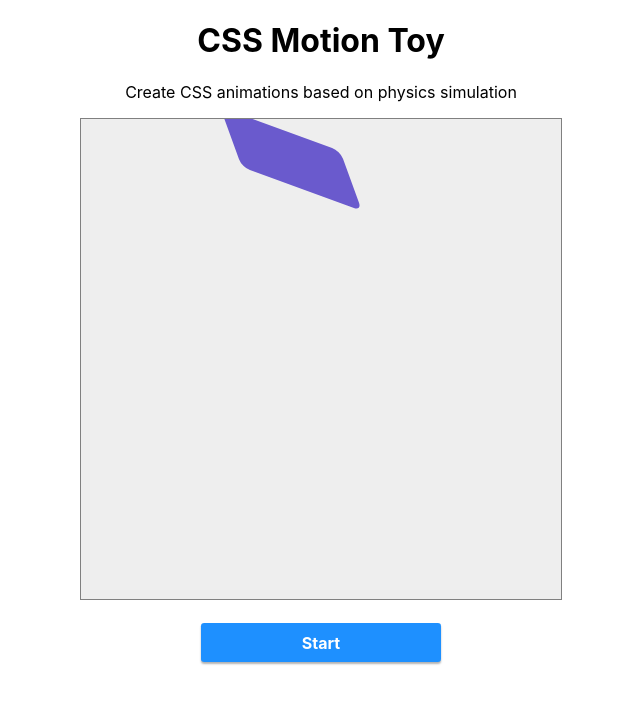
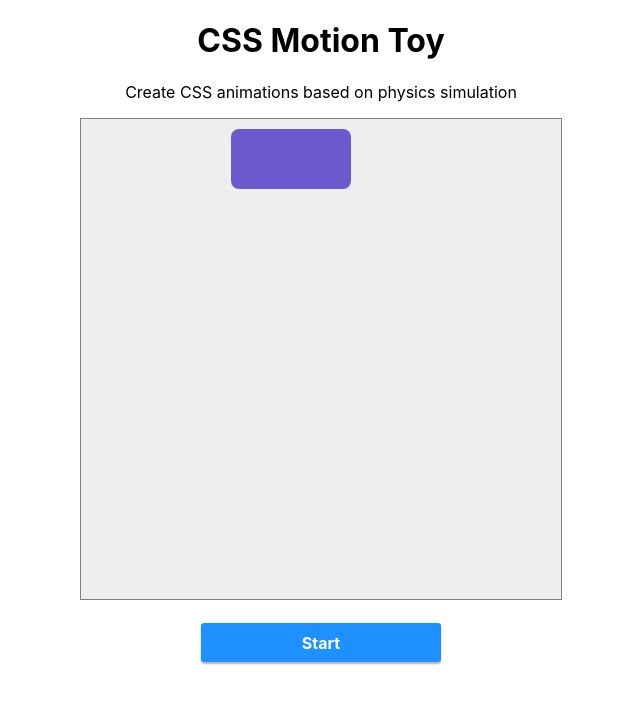
Before and after one commit to tomsoderlund/css-motion-toy, a React (Create React App) app: page / in a window 1280 px wide. Shown: the top 704 px of the page, without its empty margins (319-959 px from the left). Built offline with nearby package versions, Linux system fonts and the light colour scheme.

Commit message:
More flexible app structure

```diff
--- a/src/App/App.js
+++ b/src/App/App.js
@@ -3,13 +3,68 @@ import './App.css'
 
 import Simulator from '../components/Simulator'
 
+const activeTemplateIndex = 0
+
+const templates = [
+  {
+    name: 'bounce',
+    startState: {
+      // X, Y, Z, rotation, opacity
+      position: [150, 10, 0, 0, 1],
+      speed: [0, 0, 0, 0, 0],
+      acceleration: [0, 2, 0, 0, 0]
+    },
+    appliedRules: [
+      { name: 'bounce' }
+    ]
+  },
+
+  {
+    name: 'blackhole',
+    startState: {
+      // X, Y, Z, rotation, opacity
+      position: [150, 10, 0, 0, 1],
+      speed: [20, 20, 0, 0, 0],
+      acceleration: [0, 0, 0, 0, 0]
+    },
+    appliedRules: [
+      { name: 'blackhole' }
+    ]
+  }
+]
+
+const options = {
+  skew: true,
+  stretch: false,
+  friction: 0.1,
+  timerInterval: 50
+}
+
+const objectToCSS = obj => Object.keys(obj).reduce((result, key) => result + `${key}: ${obj[key]}; `, '')
+
 class App extends Component {
+  constructor (props) {
+    super(props)
+    this.state = {
+      propName: 'this prop'
+    }
+  }
+
+  logOutput ({ comment, position, speed, acceleration, elapsedTime, styles }) {
+    console.log(`${elapsedTime / 100}% { ${objectToCSS(styles)}}`)
+  }
+
   render () {
     return (
       <div className='App'>
         <h1>CSS Motion Toy</h1>
         <p>Create CSS animations based on physics simulation</p>
-        <Simulator />
+        <Simulator
+          startState={templates[activeTemplateIndex].startState}
+          appliedRules={templates[activeTemplateIndex].appliedRules}
+          options={options}
+          handleOutput={this.logOutput}
+        />
       </div>
     )
   }
--- /dev/null
+++ b/src/common/constants.js
@@ -0,0 +1,6 @@
+// Dimensions
+export const X = 0
+export const Y = 1
+export const Z = 2
+export const ROTATION = 3
+export const OPACITY = 4
--- /dev/null
+++ b/src/common/rules.js
@@ -0,0 +1,25 @@
+import { X, Y, Z, ROTATION } from './constants'
+
+export default {
+
+  bounce: {
+    apply: ({ dimension = Y, wallPosition = 250, position, speed, acceleration, elapsedTime, options }) => {
+      if (position[dimension] > wallPosition) {
+        position[dimension] = wallPosition
+        speed[dimension] = -speed[dimension] * (1 - options.friction)
+        speed[ROTATION] = -speed[ROTATION] * (1 - options.friction)
+        position[ROTATION] = position[ROTATION] * (1 - options.friction) // slow down to zero
+      }
+    }
+  },
+
+  blackhole: {
+    apply: ({ gravity = 0.01, holePosition = [150, 150], position, speed, acceleration, elapsedTime, options }) => {
+      for (let dimension = X; dimension <= Z; dimension++) {
+        acceleration[dimension] = (holePosition[dimension] - position[dimension]) * gravity
+        speed[dimension] *= (1 - options.friction / 10)
+      }
+    }
+  }
+
+}
--- a/src/components/Simulator.js
+++ b/src/components/Simulator.js
@@ -1,6 +1,9 @@
 import React, { Component, Fragment } from 'react'
 
 import styled from 'styled-components'
+
+import { X, Y, Z, ROTATION, OPACITY } from '../common/constants'
+import rules from '../common/rules'
 
 const SimulatorContainer = styled.div`
   position: relative;
@@ -21,51 +24,22 @@ const TheBox = styled.div`
   border-radius: 1em;
 `
 
-const TIMER_INTERVAL = 50
-const FRICTION = 0.1
-const SKEW = true
-const X = 0; const Y = 1; const Z = 2; const ROTATION = 3; const OPACITY = 4
-
-const physicsInitialState = {
-  // X, Y, Z, rotation, opacity
-  position: [150, 10, 0, 0, 1],
-  speed: [20, 20, 0, 0, 0],
-  acceleration: [0, 0, 0, 0, 0]
-}
-
 const roundTo3decimals = value => Math.round(value * 1000) / 1000
 
-const getStyleProps = state => ({
+const getStyleProps = (state, options = {}) => ({
   left: `${roundTo3decimals(state.position[X])}px`,
   top: `${roundTo3decimals(state.position[Y])}px`,
   transform: `scale(${roundTo3decimals(1 - (state.position[Z] || 0.001) / 500)})` +
     ` rotate(${roundTo3decimals(state.position[ROTATION])}deg)` +
-    (SKEW ? ` skew(${roundTo3decimals(state.speed[X])}deg, ${roundTo3decimals(state.speed[Y])}deg)` : ''),
+    (options.skew ? ` skew(${roundTo3decimals(state.speed[X])}deg, ${roundTo3decimals(state.speed[Y])}deg)` : '') +
+    (options.stretch ? ` scale(${roundTo3decimals(1 + state.speed[X] / 40)}, ${roundTo3decimals(1 + state.speed[Y] / 40)})` : ''),
   opacity: roundTo3decimals(state.position[OPACITY])
 })
-
-const objectToCSS = obj => Object.keys(obj).reduce((result, key) => result + `${key}: ${obj[key]}; `, '')
-
-const applyRuleBounce = ({ dimension = Z, wallPosition = 250, position, speed, acceleration }) => {
-  if (position[dimension] > wallPosition) {
-    position[dimension] = wallPosition
-    speed[dimension] = -speed[dimension] * (1 - FRICTION)
-    speed[ROTATION] = -speed[ROTATION] * (1 - FRICTION)
-    position[ROTATION] = position[ROTATION] * (1 - FRICTION) // slow down to zero
-  }
-}
-
-const applyRuleBlackHole = ({ gravity = 0.01, holePosition = [150, 150], position, speed, acceleration }) => {
-  for (let dimension = X; dimension <= Z; dimension++) {
-    acceleration[dimension] = (holePosition[dimension] - position[dimension]) * gravity
-    speed[dimension] *= (1 - FRICTION / 10)
-  }
-}
 
 export default class Simulator extends Component {
   constructor (props) {
     super(props)
-    this.state = Object.assign({}, physicsInitialState, {
+    this.state = Object.assign({}, this.props.startState, {
       isRunning: false,
       timeStarted: Date.now(),
       elapsedTime: 0
@@ -73,7 +47,8 @@ export default class Simulator extends Component {
   }
 
   componentDidMount () {
-    this.timer = setInterval(this.onTimerUpdate.bind(this), TIMER_INTERVAL)
+    console.log('xx', this.props)
+    this.timer = setInterval(this.onTimerUpdate.bind(this), this.props.options.timerInterval)
   }
 
   componentWillUnmount () {
@@ -88,8 +63,9 @@ export default class Simulator extends Component {
       const acceleration = this.state.acceleration.slice()
 
       // Rules
-      // applyRuleBounce({ elapsedTime, position, speed, acceleration })
-      applyRuleBlackHole({ elapsedTime, position, speed, acceleration })
+      for (let r in this.props.appliedRules) {
+        rules[this.props.appliedRules[r].name].apply({ elapsedTime, position, speed, acceleration, options: this.props.options })
+      }
 
       // Update all dimensions
       for (let dim = 0; dim < position.length; dim++) {
@@ -97,7 +73,7 @@ export default class Simulator extends Component {
         position[dim] += speed[dim]
       }
       this.setState({ position, speed, acceleration, elapsedTime })
-      console.log(`${elapsedTime / 100}% { ${objectToCSS(getStyleProps({ position, speed, acceleration }))}}`)
+      this.props.handleOutput({ position, speed, acceleration, elapsedTime, styles: getStyleProps({ position, speed, acceleration }, this.props.options) })
     }
   }
 
@@ -106,7 +82,7 @@ export default class Simulator extends Component {
     this.setState({ isRunning })
     if (isRunning) {
       const timeStarted = Date.now()
-      const { position, speed, acceleration } = Object.assign({}, physicsInitialState)
+      const { position, speed, acceleration } = Object.assign({}, this.props.startState)
       this.setState({ position, speed, acceleration, timeStarted })
     }
   }
@@ -114,7 +90,7 @@ export default class Simulator extends Component {
   render () {
     return <Fragment>
       <SimulatorContainer>
-        <TheBox style={getStyleProps(this.state)} />
+        <TheBox style={getStyleProps(this.state, this.props.options)} />
       </SimulatorContainer>
       <p>
         <button onClick={this.toggleRunning.bind(this)}>{!this.state.isRunning ? 'Start' : 'Stop'}</button>
```
